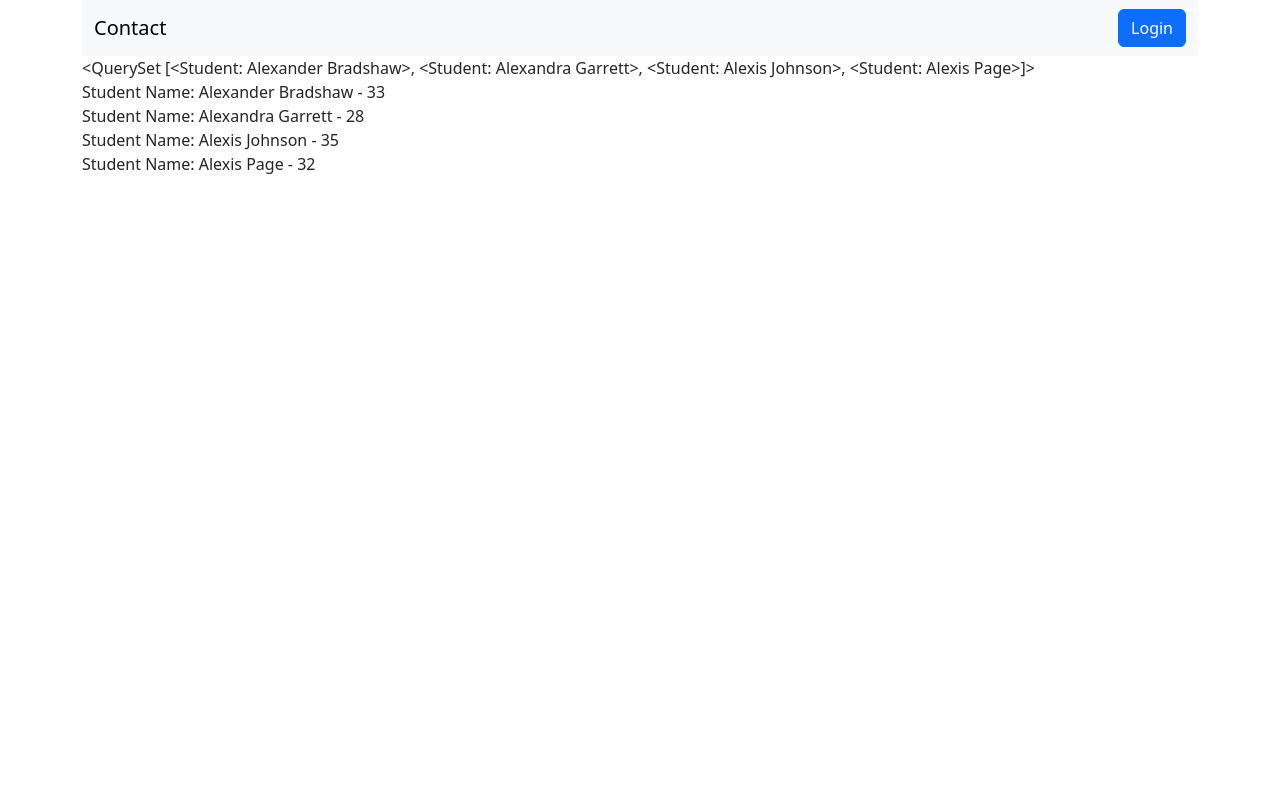
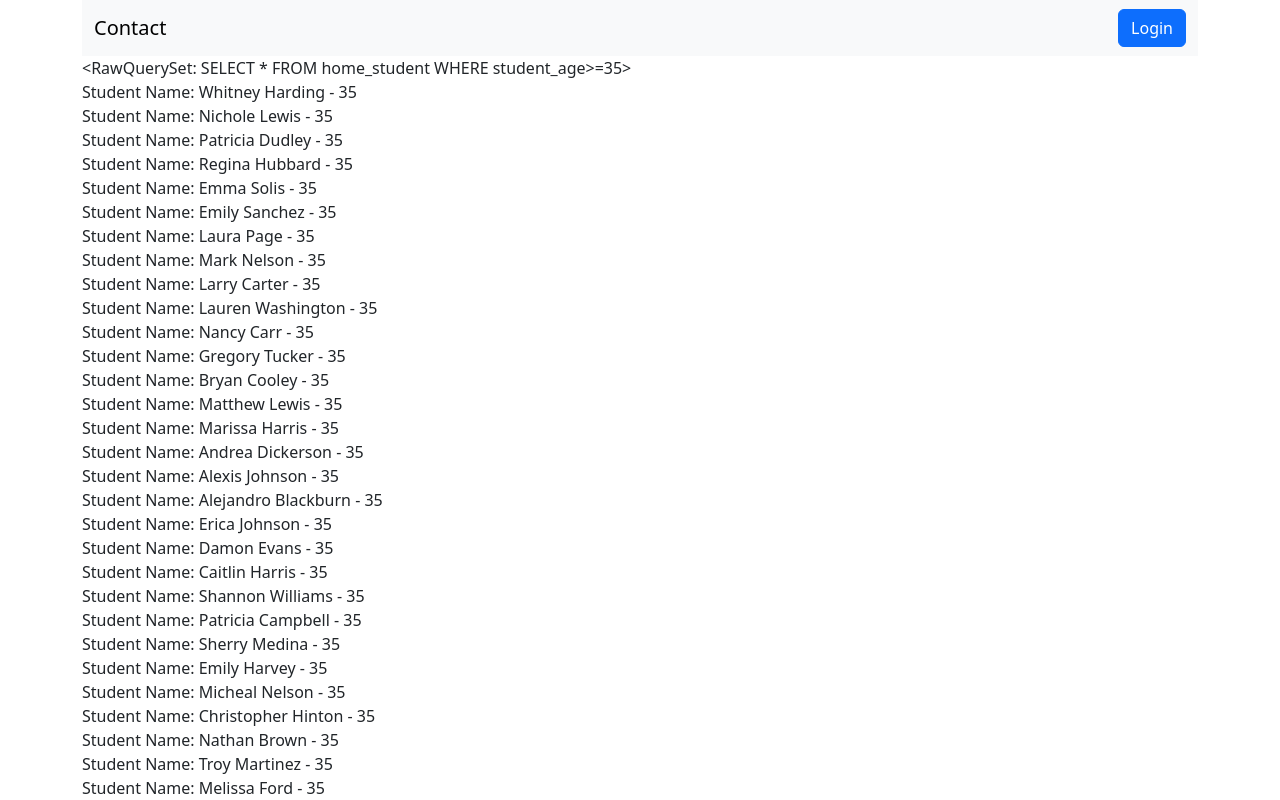
Before and after one commit to anoopmonu02/djnago_basic, a Django app: page /query/ in a window 1280 px wide. Run offline with Django 4.2, Linux system fonts and the light colour scheme; data comes from the database, SQL or seed files in the repository; both versions use the stored data as it was after the commit.

Commit message:
Django ORM Examples commit 3

```diff
--- a/core/urls.py
+++ b/core/urls.py
@@ -27,7 +27,11 @@ urlpatterns = [
 
     #path('query/', ormMethodSample, name='query'),
     #path('query/', ormMethodSample1, name='query'),
-    path('query/', ormMethodSample2, name='query'),
+    #path('query/', ormMethodSample2, name='query'),
+    #path('query/', ormMethodSample3, name='query'),
+    #path('query/', ormMethodSample4, name='query'),
+    #path('query/', ormMethodSample5, name='query'),
+    path('query/', ormMethodSample6, name='query'),
 
     path('register/',register,name='register'),
     path('contact/',contact,name='contact'),
--- a/home/templates/home/query.html
+++ b/home/templates/home/query.html
@@ -4,7 +4,7 @@
 {{data}}
 
 {% for i in data %}
-    <div>Student Name: {{i.student_name}} - {{i.student_age}}</div>
+    <div>Student Name: {{i.student_name}} - {{i.student_age}} </div>
 {% endfor %}
 
 
--- a/home/views.py
+++ b/home/views.py
@@ -279,5 +279,52 @@ def ormMethodSample2(request):
     #It Will return qry details like time execution time, query etc.
     print(connection.queries)
 
-    # OR Qry Example using Q
     return render(request, "home/query.html",{"data":data})
+
+# Union Qry Example
+def ormMethodSample3(request):
+    data = Subject.objects.all().values_list("subject_name").union(Car.objects.all().values_list("car_name"))
+
+    print(data.query) # to return sql query
+    print(f"---------------------------------{data}")
+    #It Will return qry details like time execution time, query etc.
+    print(connection.queries)
+
+    return render(request, "home/query.html",{"data":data})
+
+# Not Qry Example
+def ormMethodSample4(request):
+    #Not operation may handle via exclude or filter ~Q
+    data = Student.objects.filter(~Q(student_name__icontains="alex"))
+
+    print(data.query) # to return sql query
+    print(f"---------------------------------{data}")
+    #It Will return qry details like time execution time, query etc.
+    print(connection.queries)
+
+    return render(request, "home/query.html",{"data":data})
+
+
+# Simple Qry Field Selection Example
+def ormMethodSample5(request):
+    data = Student.objects.filter(student_age__gte=25).only('student_name','student_age')
+
+    print(data.query) # to return sql query
+    print(f"---------------------------------{data}")
+    #It Will return qry details like time execution time, query etc.
+    print(connection.queries)
+
+    return render(request, "home/query.html",{"data":data})
+
+
+# Simple raw Qry Example
+def ormMethodSample6(request):
+    qry = "SELECT * FROM home_student WHERE student_age>=35"
+    data = Student.objects.raw(qry)
+
+    print(data.query) # to return sql query
+    print(f"---------------------------------{data}")
+    #It Will return qry details like time execution time, query etc.
+    print(connection.queries)
+
+    return render(request, "home/query.html",{"data":data})
```
Also changed, not shown: db.sqlite3.
